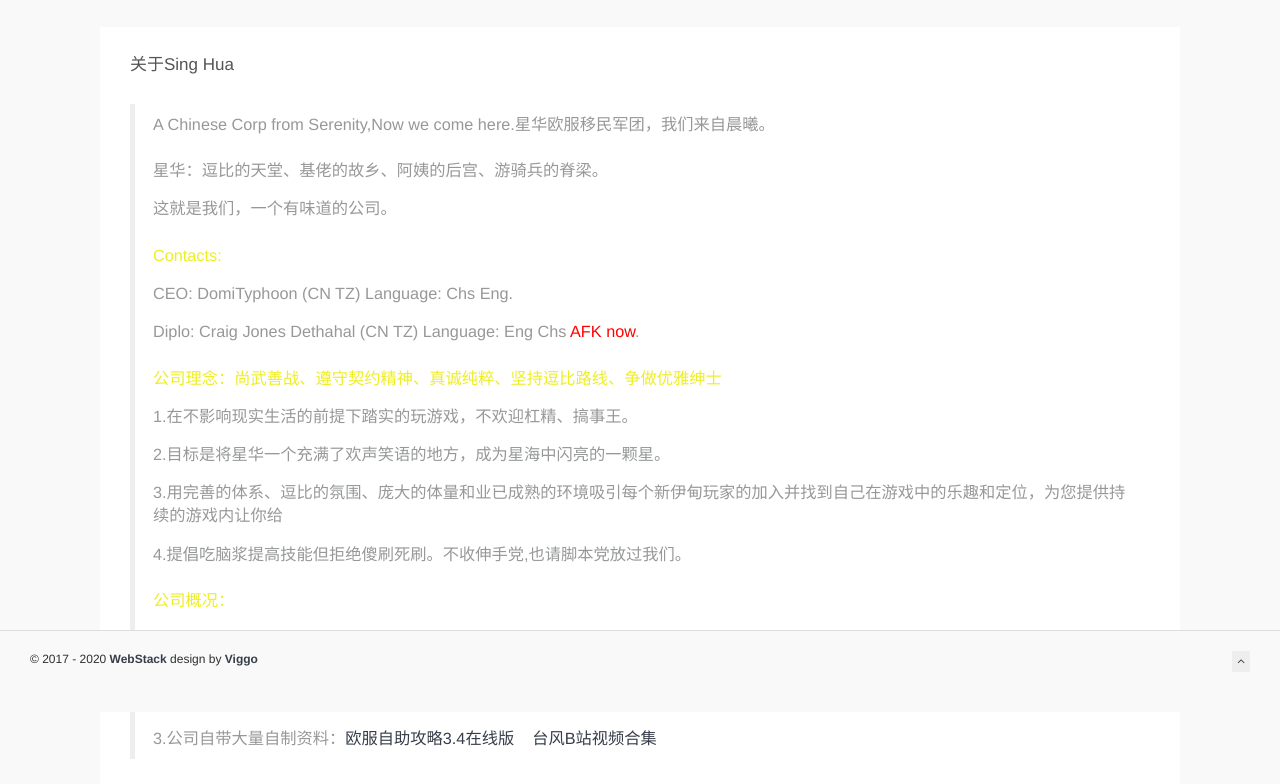
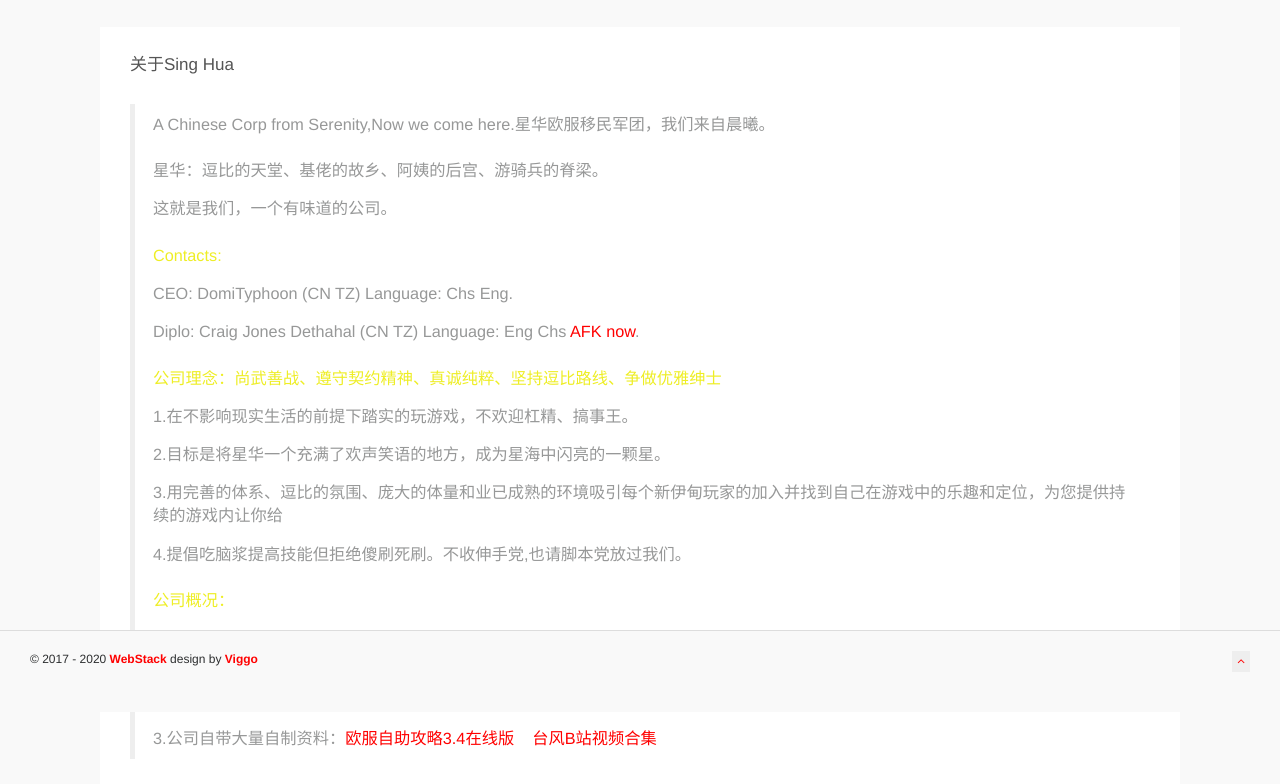
Before and after one commit to love6128/love6128.github.io, a plain HTML site: page cn/about_singhua.html in a window 1280 px wide. Shown: the part 88-872 px from the top of the page. Drawn offline with nearby package versions, Linux system fonts and the light colour scheme; files whose address does not match are found by name.

Commit message:
Update about_singhua.html

```diff
--- a/cn/about_singhua.html
+++ b/cn/about_singhua.html
@@ -37,6 +37,12 @@
     <meta name="twitter:title" content="WebStack - 收集国内外优秀设计网站、UI设计资源网站、灵感创意网站、素材资源网站，定时更新分享优质产品设计书签。www.webstack.cc">
     <meta name="twitter:description" content="UI设计,UI设计素材,设计导航,网址导航,设计资源,创意导航,创意网站导航,设计师网址大全,设计素材大全,设计师导航,UI设计资源,优秀UI设计欣赏,设计师导航,设计师网址大全,设计师网址导航,产品经理网址导航,交互设计师网址导航,www.webstack.cc">
     <meta name="twitter:image" content="http://www.webstack.cc/assets/images/webstack_banner_cn.png">
+	<style type="text/css">
+		a:link {color: #FF0000}
+		a:visited {color: #00FF00}
+		a:hover {color: #FF00FF}
+		a:active {color: #0000FF}
+	</style>
 </head>
 
 <body class="page-body boxed-container">
@@ -110,7 +116,7 @@
 										 <p class="hs"><span>公司概况：</span></p>
 										 <p>1.有战斗时在线人数比平时多，所以出勤是什么玩意？</p>
 										 <p>2.目前在北方古斯塔区：血脉及特纳星域驻扎, ZH3-BS - RR Capital 首都联盟内所有NPC资源共享使用。并拥有斐德和德克廉大部分星系对外出租</p>
-										 <p class="hs">3.公司自带大量自制资料：<span><a style="text-decoration:none;" href="https://shimo.im/sheet/MD1KnU9QRV06RYqR?r=YZ2G4R/">欧服自助攻略3.4在线版</a>&nbsp;&nbsp;&nbsp;&nbsp;<a style="text-decoration:none;" href="https://space.bilibili.com/16356876/#/">台风B站视频合集</a></span> </p>
+										 <p class="hs">3.公司自带大量自制资料：<a style="text-decoration:none;" href="https://shimo.im/sheet/MD1KnU9QRV06RYqR?r=YZ2G4R/" target="_blank">欧服自助攻略3.4在线版</a>&nbsp;&nbsp;&nbsp;&nbsp;<a style="text-decoration:none;" href="https://space.bilibili.com/16356876/#/" target="_blank">台风B站视频合集</a> </p>
                                     </blockquote>
                                 </div>
                             </div>
```
